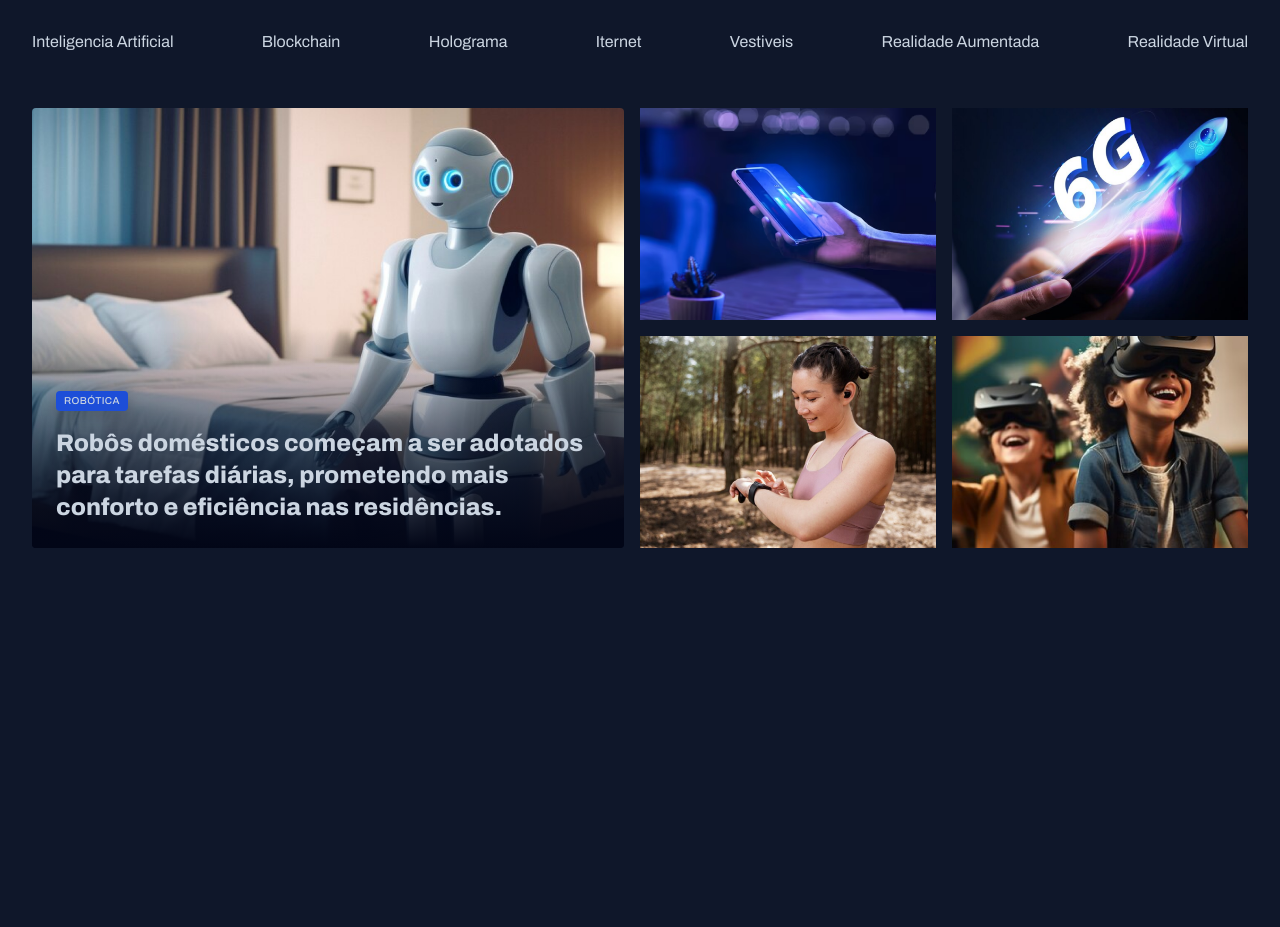
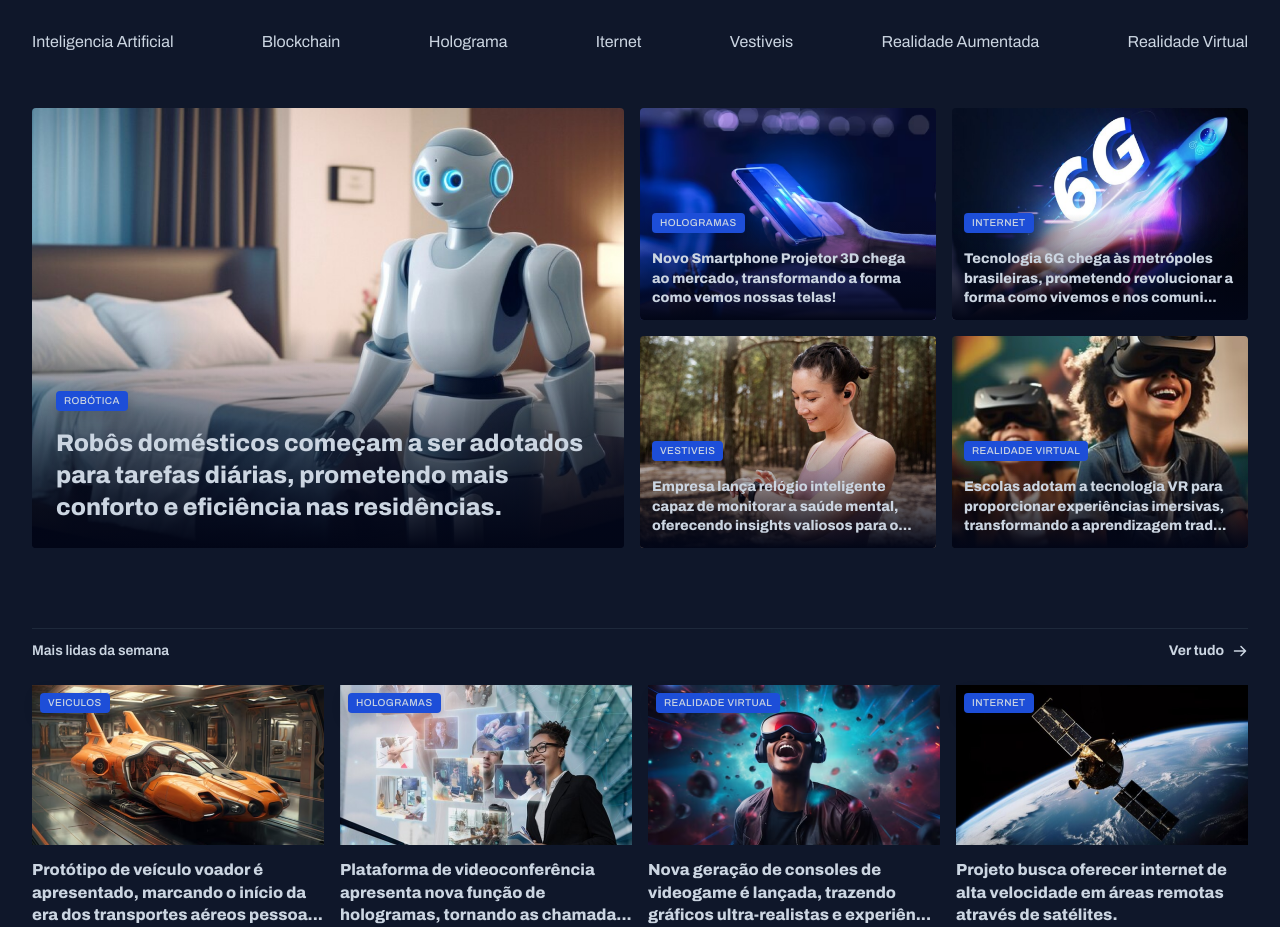
Before and after one commit to GuiCantarellas/portal-de-noticias, a plain HTML site: page index.html in a window 1280 px wide. Shown: the part 45-972 px from the top of the page. Before the commit the page ends 800 px from the top, so only its background shows below. Drawn offline with Linux system fonts and the light colour scheme.

Commit message:
sessao semana concluida

```diff
--- a/css/global.css
+++ b/css/global.css
@@ -54,6 +54,7 @@ img {
 
 main {
   margin-top: 40px;
+  gap: 80px;
 }
 
 .content-tag {
--- a/css/section.css
+++ b/css/section.css
@@ -1,4 +1,24 @@
-@import url(global.css);
+section header {
+  border-top: 1px solid var(--stroke-color);
+  padding-block: 12px 24px;
+  font: var(--text-span);
+
+  a {
+    justify-content: end;
+    align-items: center;
+    gap: 8px;
+
+    span {
+      background-image: url(../assets/icons/ArrowRight.svg);
+      width: 16px;
+      height: 16px;
+    }
+    &:hover span {
+      background-image: url(../assets/icons/ArrowRightHouver.svg);
+    }
+  }
+}
+
 #featured {
   img {
     height: 100%;
@@ -23,8 +43,35 @@
     bottom: 0;
     padding: 24px;
 
+    &:has(.text-lg) {
+      padding: 12px;
+    }
     h2 {
       margin-top: 16px;
     }
   }
 }
+
+#weekly {
+  & > div {
+    grid-template-columns: repeat(4, 292px);
+  }
+  img {
+    height: 160px;
+  }
+
+  figure {
+    position: relative;
+
+    .content-tag {
+      position: absolute;
+      top: 8px;
+      left: 8px;
+    }
+
+    p {
+      margin-top: 8px;
+      font-weight: 800;
+    }
+  }
+}
--- a/index.html
+++ b/index.html
@@ -50,20 +50,81 @@
           </figcaption>
         </figure>
         <div class="grid grid-cols-2 gap-16">
-          <div>
+          <figure class="card">
             <img src="assets/images/Image 02.png" alt="" />
-          </div>
-          <div>
+            <figcaption>
+              <span class="content-tag">hologramas</span>
+              <h2 class="text-lg">
+                Novo Smartphone Projetor 3D chega ao mercado, transformando a
+                forma como vemos nossas telas!
+              </h2>
+            </figcaption>
+          </figure class="card">
+          <figure class="card">
             <img src="assets/images/Image 03.png" alt="" />
-          </div>
-          <div>
+            <figcaption>
+              <span class="content-tag">internet</span>
+              <h2 class="text-lg">
+                Tecnologia 6G chega às metrópoles brasileiras, prometendo
+                revolucionar a forma como vivemos e nos comuni...
+              </h2>
+            </figcaption>
+          </figure class="card">
+          <figure class="card">
             <img src="assets/images/Image 04.png" alt="" />
-          </div>
-          <div>
+            <figcaption>
+              <span class="content-tag">vestiveis</span>
+              <h2 class="text-lg">
+                Empresa lança relógio inteligente capaz de monitorar a saúde
+                mental, oferecendo insights valiosos para o...
+              </h2>
+            </figcaption>
+          </figure class="card">
+          <figure class="card">
             <img src="assets/images/Image 05.png" alt="" />
-          </div>
+            <figcaption>
+              <span class="content-tag">realidade virtual</span>
+              <h2 class="text-lg">
+                Escolas adotam a tecnologia VR para proporcionar experiências
+                imersivas, transformando a aprendizagem trad...
+              </h2>
+            </figcaption>
+          </figure class="card">
+        </div>
+      </section>
+      <section id="weekly">
+        <header class="grid grid-flow-col">
+          <h3>Mais lidas da semana</h3>
+          <a href="" class="grid grid-flow-col">
+            <strong>Ver tudo</strong>
+            <span></span>
+          </a>
+        </header>
+
+        <div class="grid gap-16">
+          <figure>
+            <span class="content-tag">veiculos</span>
+            <img src="assets/images/Image 06.png" alt="">
+            <p>Protótipo de veículo voador é apresentado, marcando o início da era dos transportes aéreos pessoa...</p>
+          </figure>
+          <figure>
+            <span class="content-tag">hologramas</span>
+            <img src="assets/images/Image 07.png" alt="">
+            <p>Plataforma de videoconferência apresenta nova função de hologramas, tornando as chamada...</p>
+          </figure>
+          <figure>
+            <span class="content-tag">realidade virtual</span>
+            <img src="assets/images/Image 08.png" alt="">
+            <p>Nova geração de consoles de videogame é lançada, trazendo gráficos ultra-realistas e experiên...</p>
+          </figure>
+          <figure>
+            <span class="content-tag">internet</span>
+            <img src="assets/images/Image 09.png" alt="">
+            <p>Projeto busca oferecer internet de alta velocidade em áreas remotas através de satélites.</p>
+          </figure>
         </div>
       </section>
     </main>
+
   </body>
 </html>
```
